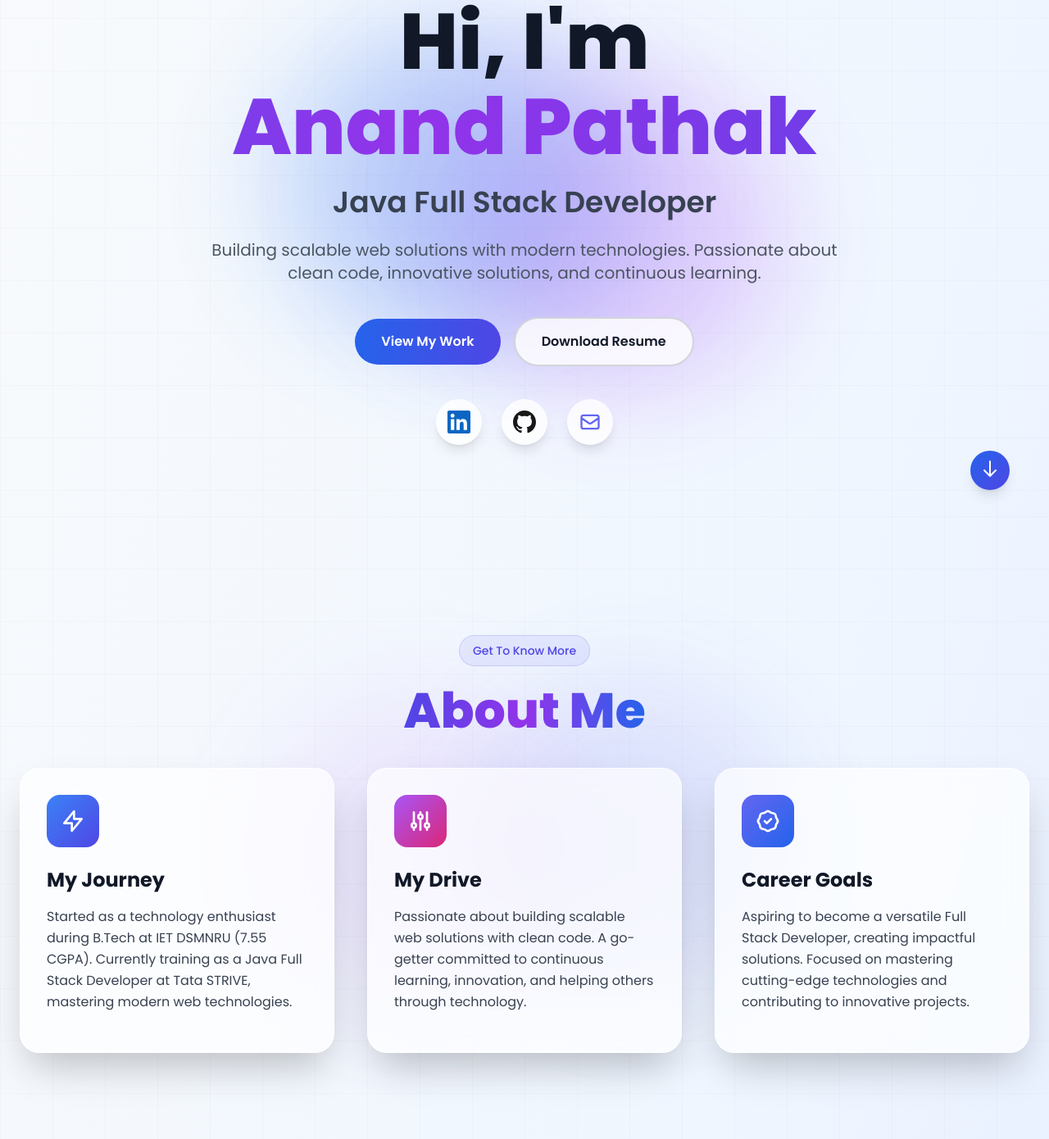
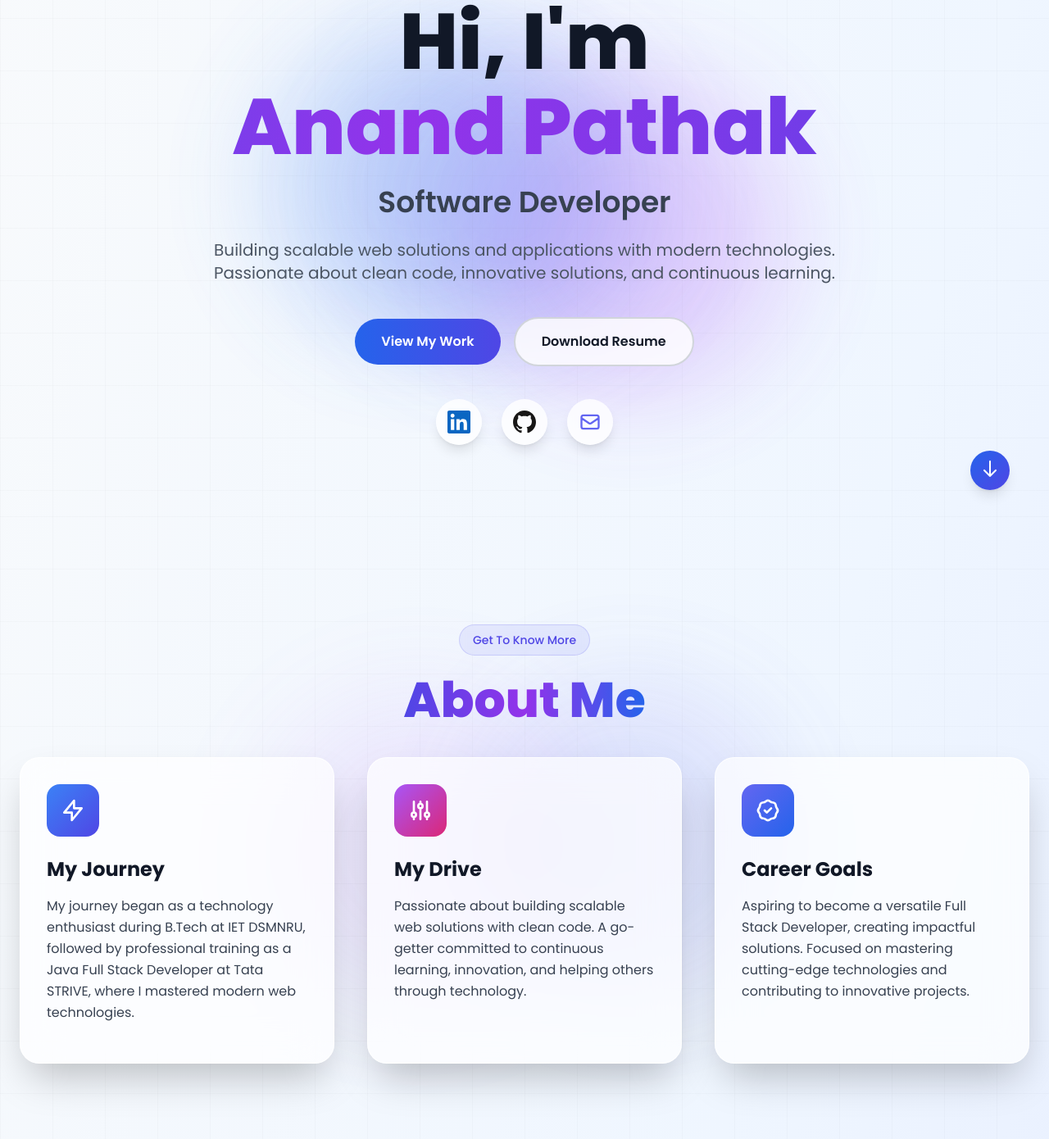
Before and after one commit to rudraofficial/Portfolio, a website: page index.html in a window 1280 px wide. Shown: the part 170-1560 px from the top of the page at 82% size. Drawn offline with Linux system fonts and the light colour scheme.

Commit message:
made some changes

```diff
--- a/index.html
+++ b/index.html
@@ -11,7 +11,9 @@
     />
 
     <!-- Favicon -->
-    <link rel="icon" type="image/png" href="./assets/favicon.png" />
+    <link rel="icon" type="image/png" sizes="32x32" href="./assets/favicon.png" />
+    <link rel="icon" type="image/png" sizes="16x16" href="./assets/favicon.png" />
+    <link rel="shortcut icon" href="./assets/favicon.png" />
 
     <!-- Fonts -->
     <link rel="preconnect" href="https://fonts.googleapis.com" />
@@ -148,7 +150,7 @@
           class="text-2xl sm:text-3xl md:text-4xl text-gray-700 font-semibold mb-6 animate-fade-in"
           style="animation-delay: 0.2s"
         >
-          <span class="inline-block">Java Full Stack Developer</span>
+          <span class="inline-block">Software Developer</span>
         </div>
 
         <!-- Description -->
@@ -156,7 +158,7 @@
           class="text-lg sm:text-xl text-gray-600 max-w-3xl mx-auto leading-relaxed mb-10 animate-fade-in"
           style="animation-delay: 0.4s"
         >
-          Building scalable web solutions with modern technologies. Passionate
+          Building scalable web solutions and applications with modern technologies. Passionate
           about clean code, innovative solutions, and continuous learning.
         </p>
 
@@ -353,9 +355,7 @@
 
               <!-- Content -->
               <p class="text-gray-700 leading-relaxed mb-4">
-                Started as a technology enthusiast during B.Tech at IET DSMNRU
-                (7.55 CGPA). Currently training as a Java Full Stack Developer
-                at Tata STRIVE, mastering modern web technologies.
+                My journey began as a technology enthusiast during B.Tech at IET DSMNRU, followed by professional training as a Java Full Stack Developer at Tata STRIVE, where I mastered modern web technologies.
               </p>
             </div>
           </div>
```
